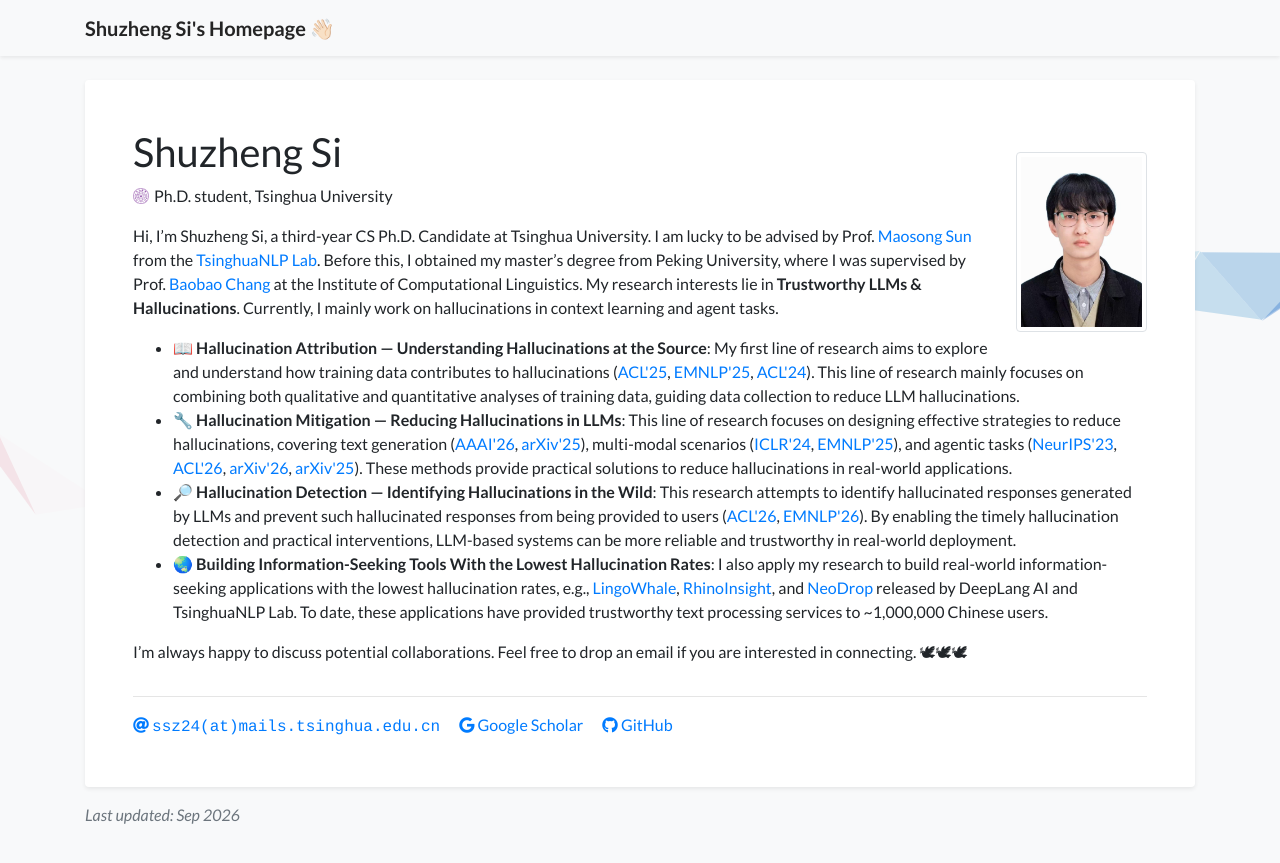
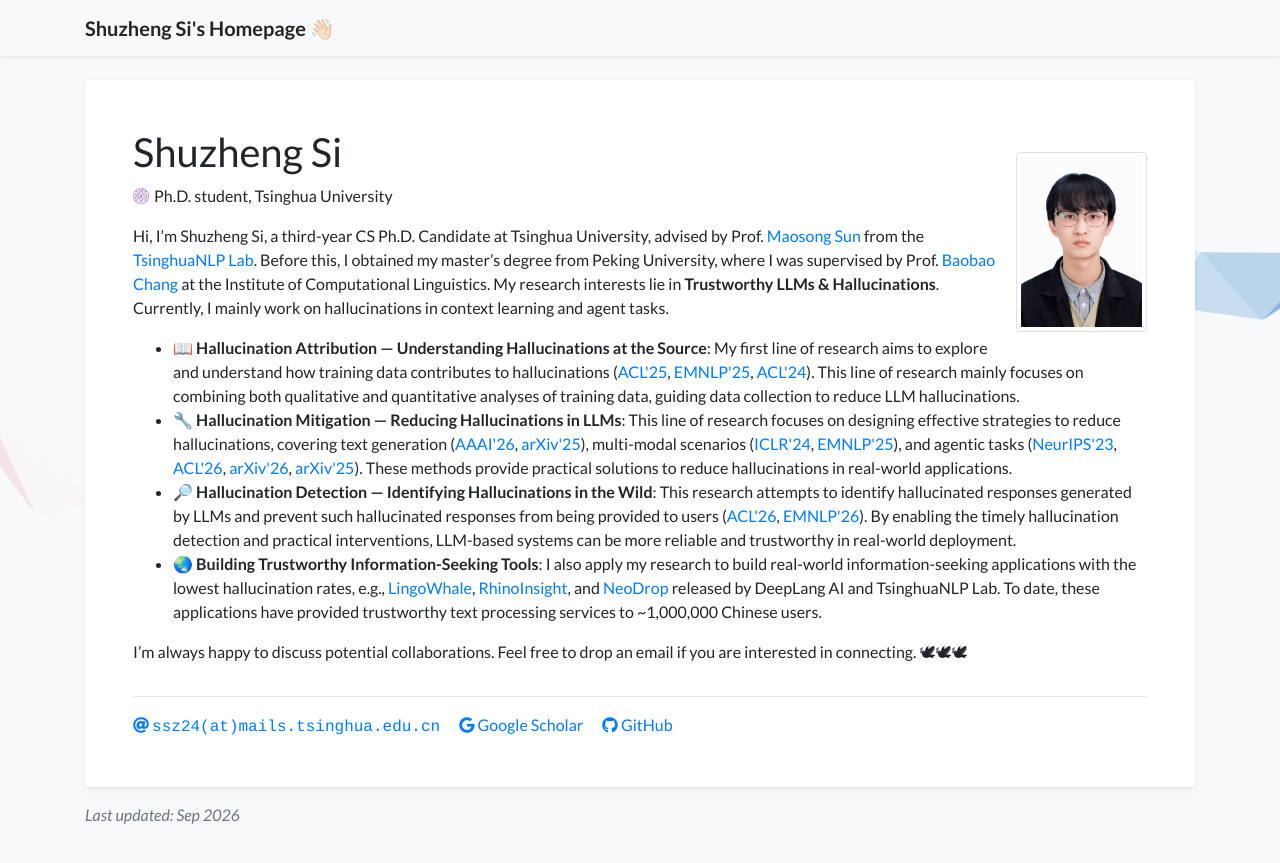
Before and after one commit to S1s-Z/s1s-z.github.io, a Jekyll site: the page built from index.html, in a window 1280 px wide. Shown: the top 863 px of the page. Built offline with Jekyll 4.4.1, drawn with Linux system fonts in a browser that asks for light colours; a style sheet for code colours, icons or effects is not loaded.

Commit message:
Update profile.yml

```diff
--- a/_data/profile.yml
+++ b/_data/profile.yml
@@ -19,7 +19,7 @@ github: S1s-Z
 # xiaohongshu: 5fa2663000000000010068e2
 
 short_bio: >-
-  Hi, I’m Shuzheng Si, a third-year CS Ph.D. Candidate at Tsinghua University. I am lucky to be advised by Prof. <a href="https://scholar.google.com/citations?hl=en&user=zIgT0HMAAAAJ">Maosong Sun</a> from the <a href="https://nlp.csai.tsinghua.edu.cn">TsinghuaNLP Lab</a>. Before this, I obtained my master’s degree from Peking University, where I was supervised by Prof. <a href="https://scholar.google.com.au/citations?user=LaKNyhQAAAAJ">Baobao Chang</a> at the Institute of Computational Linguistics. My research interests lie in <b>Trustworthy LLMs & Hallucinations</b>. Currently, I mainly work on hallucinations in context learning and agent tasks.
+  Hi, I’m Shuzheng Si, a third-year CS Ph.D. Candidate at Tsinghua University, advised by Prof. <a href="https://scholar.google.com/citations?hl=en&user=zIgT0HMAAAAJ">Maosong Sun</a> from the <a href="https://nlp.csai.tsinghua.edu.cn">TsinghuaNLP Lab</a>. Before this, I obtained my master’s degree from Peking University, where I was supervised by Prof. <a href="https://scholar.google.com.au/citations?user=LaKNyhQAAAAJ">Baobao Chang</a> at the Institute of Computational Linguistics. My research interests lie in <b>Trustworthy LLMs & Hallucinations</b>. Currently, I mainly work on hallucinations in context learning and agent tasks.
   <br>
   <ul class="pub">
       <li>
@@ -32,7 +32,7 @@ short_bio: >-
           🔎 <b>Hallucination Detection  — Identifying Hallucinations in the Wild</b>: This research attempts to identify hallucinated responses generated by LLMs and prevent such hallucinated responses from being provided to users (<a href="https://arxiv.org/abs/2512.20182">ACL'26</a>, <a href="https://arxiv.org/abs/2601.06666">EMNLP'26</a>). By enabling the timely hallucination detection and practical interventions, LLM-based systems can be more reliable and trustworthy in real-world deployment.
       </li>
       <li>
-          🌏 <b>Building Information-Seeking Tools With the Lowest Hallucination Rates</b>: I also apply my research to build real-world information-seeking applications with the lowest hallucination rates, e.g., <a href="https://lingowhale.com/">LingoWhale</a>, <a href="https://research.deeplang.net/">RhinoInsight</a>, and <a href="https://neodrop.ai/zh-cn/landing?utm_source=share&utm_medium=personal&utm_campaign=company_internal_test">NeoDrop</a> released by DeepLang AI and TsinghuaNLP Lab. To date, these applications have provided trustworthy text processing services to ~1,000,000 Chinese users.
+          🌏 <b>Building Trustworthy Information-Seeking Tools</b>: I also apply my research to build real-world information-seeking applications with the lowest hallucination rates, e.g., <a href="https://lingowhale.com/">LingoWhale</a>, <a href="https://research.deeplang.net/">RhinoInsight</a>, and <a href="https://neodrop.ai/zh-cn/landing?utm_source=share&utm_medium=personal&utm_campaign=company_internal_test">NeoDrop</a> released by DeepLang AI and TsinghuaNLP Lab. To date, these applications have provided trustworthy text processing services to ~1,000,000 Chinese users.
       </li>
   </ul>
 
```
